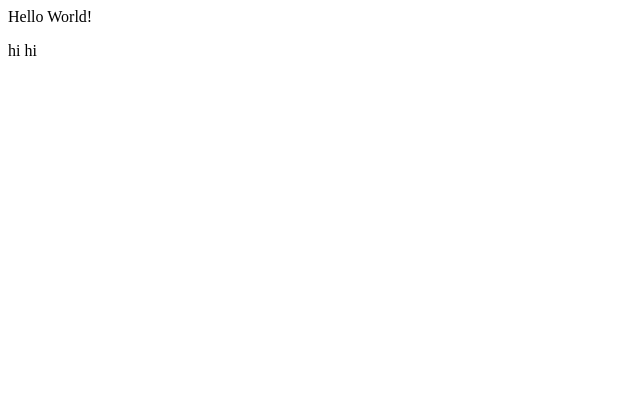
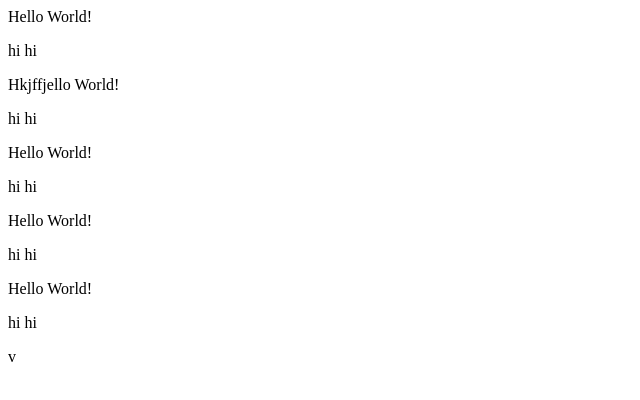
Before and after one commit to Elochukwu3/git-practice, a plain HTML site: page index.html in a window 1280 px wide. Shown: the whole page, without its empty margins (0-640 px from the left). Drawn offline with Linux system fonts and the light colour scheme.

Commit message:
update index content

```diff
--- a/index.html
+++ b/index.html
@@ -10,6 +10,27 @@
         Hello World!
 
         <p>hi hi</p>
+        <div>
+            Hkjffjello World!
+
+            <p>hi hi</p>
+        </div>
+        <div>
+            Hello World!
+
+            <p>hi hi</p>
+        </div>
+        <div>
+            Hello World!
+
+            <p>hi hi</p>
+        </div>
+        <div>
+            Hello World!
+
+            <p>hi hi</p>
+        </div>
+        v
     </div>
 
 </body>
```
Also changed, not shown: 1 other file.
